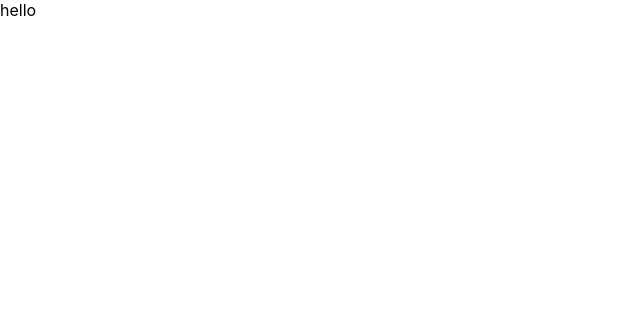
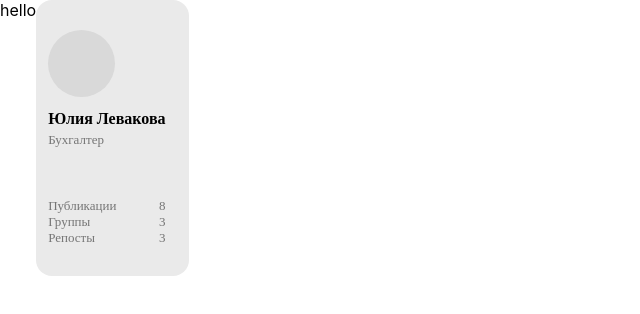
Before and after one commit to social-network-ya-practicum/frontend, a React (Create React App) app: page / in a window 1280 px wide. Shown: the top 314 px of the page, without its empty margins (0-640 px from the left). Built offline with nearby package versions, Linux system fonts and the light colour scheme.

Commit message:
feat: profile-block without fonts and props

```diff
--- a/src/components/app/app.jsx
+++ b/src/components/app/app.jsx
@@ -1,7 +1,8 @@
+import ProfileBlock from '../profile-block/profile-block';
 import styles from './app.module.scss';
 
 function App() {
-	return <div className={styles.app}>hello</div>;
+	return <div className={styles.app}>hello<ProfileBlock/></div>;
 }
 
 export default App;
--- /dev/null
+++ b/src/components/profile-block/profile-block.jsx
@@ -0,0 +1,28 @@
+import styles from './profile-block.module.scss';
+
+function ProfileBlock() {
+  return (
+    <div className={styles.block}>
+      <div className={styles.photo}> </div>
+      <h2 className={styles.name}>Юлия Левакова</h2>
+      <p className={styles.prof}>Бухгалтер</p>
+
+      <ul className={styles.list}>
+        <li className={styles.item}>
+          <p className={styles.text}>Публикации</p>
+          <span className={styles.span}>8</span>
+        </li>
+        <li className={styles.item}>
+          <p className={styles.text}>Группы</p>
+          <span className={styles.span}>3</span>
+        </li>
+        <li className={styles.item}>
+          <p className={styles.text}>Репосты</p>
+          <span className={styles.span}>3</span>
+        </li>
+      </ul>
+    </div>
+  )
+}
+
+export default ProfileBlock;
--- /dev/null
+++ b/src/components/profile-block/profile-block.module.scss
@@ -0,0 +1,62 @@
+
+.block{
+  border-radius: 16px;
+  background-color: #EAEAEA;
+  padding: 30px 23px 30px 12px;
+}
+
+.photo{
+  border-radius: 50%;
+  width: 67px;
+  height: 67px;
+  background-color: #D9D9D9;
+}
+
+.name{
+  font-family: 'Proxima Nova';
+  font-style: normal;
+  font-weight: 700;
+  font-size: 16px;
+  line-height: 19px;
+  margin: 12px 0 4px 0;
+}
+
+.prof{
+  margin: 0;
+  font-family: 'Proxima Nova';
+  font-style: normal;
+  font-weight: 400;
+  font-size: 13px;
+  line-height: 16px;
+  color: #757575;
+}
+
+.list{
+  list-style: none;
+  margin: 50px 0 0 0;
+  padding: 0;
+}
+
+.item{
+  display: flex;
+  justify-content: space-between;
+}
+
+.text{
+  margin: 0;
+  font-family: 'Proxima Nova';
+  font-style: normal;
+  font-weight: 400;
+  font-size: 13px;
+  line-height: 16px;
+  color: #757575;
+}
+
+.span{
+  font-family: 'Proxima Nova';
+  font-style: normal;
+  font-weight: 400;
+  font-size: 13px;
+  line-height: 16px;
+  color: #757575;
+}
```
Also changed, not shown: 1 other file (tests, documents, lock files or other folders).
